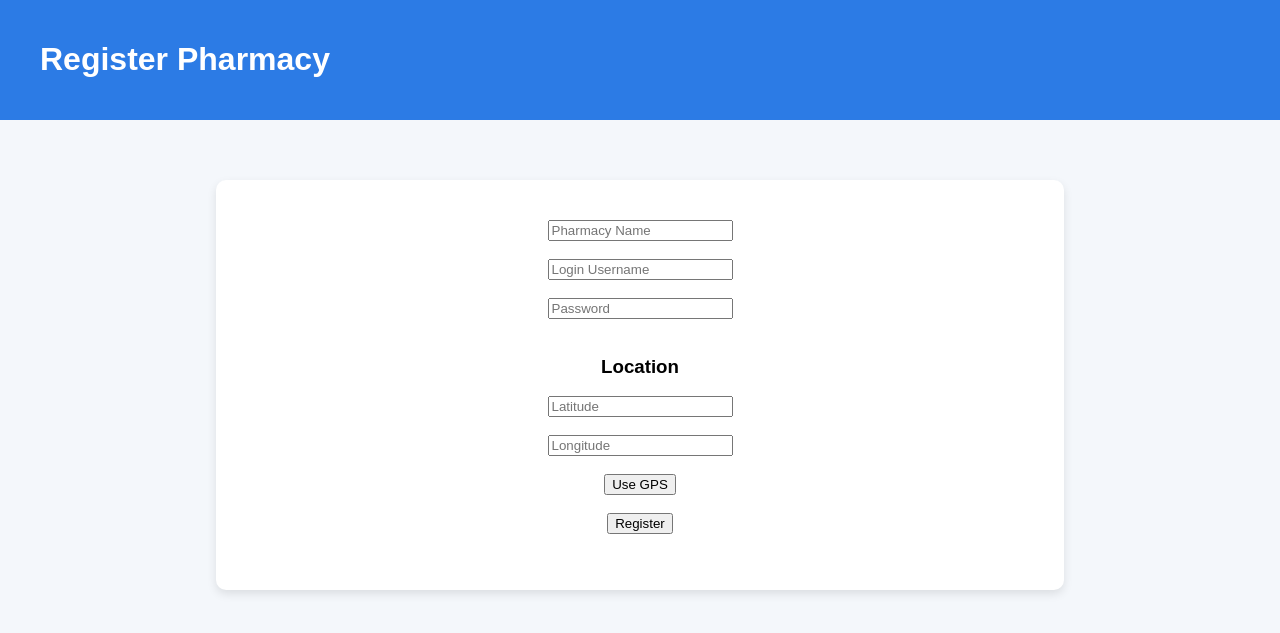
After one commit to thejus06/PharmaFind, a Flask app: page /register in a window 1280 px wide. The commit adds this page. Shown: the top 633 px of the page. Run offline with Flask 3, Linux system fonts and the light colour scheme.

Commit message:
Added pharmacy registration with GPS or manual location

```diff
--- a/app.py
+++ b/app.py
@@ -47,6 +47,29 @@ def search_medicine(name):
     conn.close()
     return results
 
+@app.route("/register", methods=["GET", "POST"])
+def register():
+    if request.method == "POST":
+        username = request.form["username"]
+        password = request.form["password"]
+        shop_name = request.form["shop_name"]
+        latitude = request.form.get("latitude")
+        longitude = request.form.get("longitude")
+
+        conn = sqlite3.connect("pharma.db")
+        cursor = conn.cursor()
+
+        cursor.execute(
+            "INSERT INTO users (username, password, shop_name, latitude, longitude) VALUES (?, ?, ?, ?, ?)",
+            (username, password, shop_name, latitude, longitude)
+        )
+
+        conn.commit()
+        conn.close()
+
+        return redirect("/login")
+
+    return render_template("register.html")
 
 def check_login(username, password):
     conn = sqlite3.connect("pharma.db")
--- a/templates/login.html
+++ b/templates/login.html
@@ -18,7 +18,7 @@
         <input type="password" name="password" placeholder="Password" required><br><br>
         <button type="submit">Login</button>
     </form>
-
+    <p>New pharmacy? <a href="/register">Register here</a></p>
     <br>
     <a href="/">Back to Home</a>
 
--- /dev/null
+++ b/templates/register.html
@@ -0,0 +1,49 @@
+<!DOCTYPE html>
+<html>
+<head>
+    <title>Register Pharmacy</title>
+    <link rel="stylesheet" href="{{ url_for('static', filename='style.css') }}">
+</head>
+<body>
+
+<header>
+    <h1>Register Pharmacy</h1>
+</header>
+
+<div class="container">
+
+<form method="POST">
+
+    <input type="text" name="shop_name" placeholder="Pharmacy Name" required><br><br>
+    <input type="text" name="username" placeholder="Login Username" required><br><br>
+    <input type="password" name="password" placeholder="Password" required><br><br>
+
+    <h3>Location</h3>
+
+    <input type="text" name="latitude" id="lat" placeholder="Latitude"><br><br>
+    <input type="text" name="longitude" id="lon" placeholder="Longitude"><br><br>
+
+    <button type="button" onclick="getLocation()">Use GPS</button><br><br>
+
+    <button type="submit">Register</button>
+
+</form>
+
+<p id="gps_status"></p>
+
+</div>
+
+<script>
+function getLocation() {
+    if (navigator.geolocation) {
+        navigator.geolocation.getCurrentPosition(function(pos) {
+            document.getElementById("lat").value = pos.coords.latitude;
+            document.getElementById("lon").value = pos.coords.longitude;
+            document.getElementById("gps_status").innerText = "GPS location set";
+        });
+    }
+}
+</script>
+
+</body>
+</html>
```
